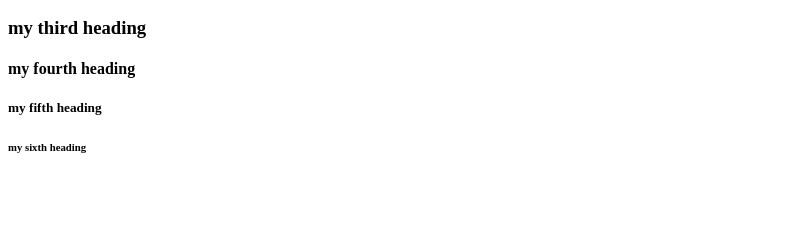
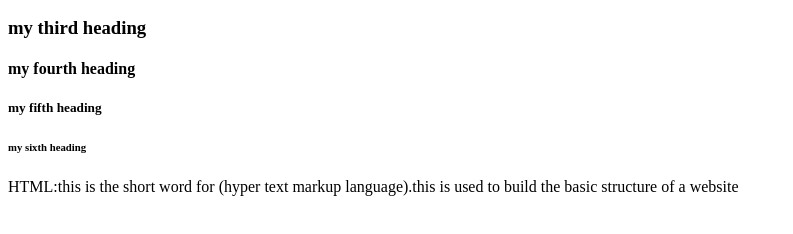
Before and after one commit to Kadejo446/zainab, a plain HTML site: page index.html in a window 1280 px wide. Shown: the part 110-344 px from the top of the page, without its empty margins (0-793 px from the left). Drawn offline with Linux system fonts and the light colour scheme.

Commit message:
html paragraph tags added

```diff
--- a/index.html
+++ b/index.html
@@ -14,6 +14,27 @@
      <h5>my fifth heading</h5>
      <h6>my sixth heading</h6>
 
-     <!-- unordered list -->
+
+
+
+
+
+
+     <!-- paragraph tags -->
+      <p>
+        HTML:this is the short word for (hyper text markup language).this is used to build the basic structure of a website
+      </p>
+
+
+
+
+
+
+
+
+
+
+
+
 </body>
 </html>
```
